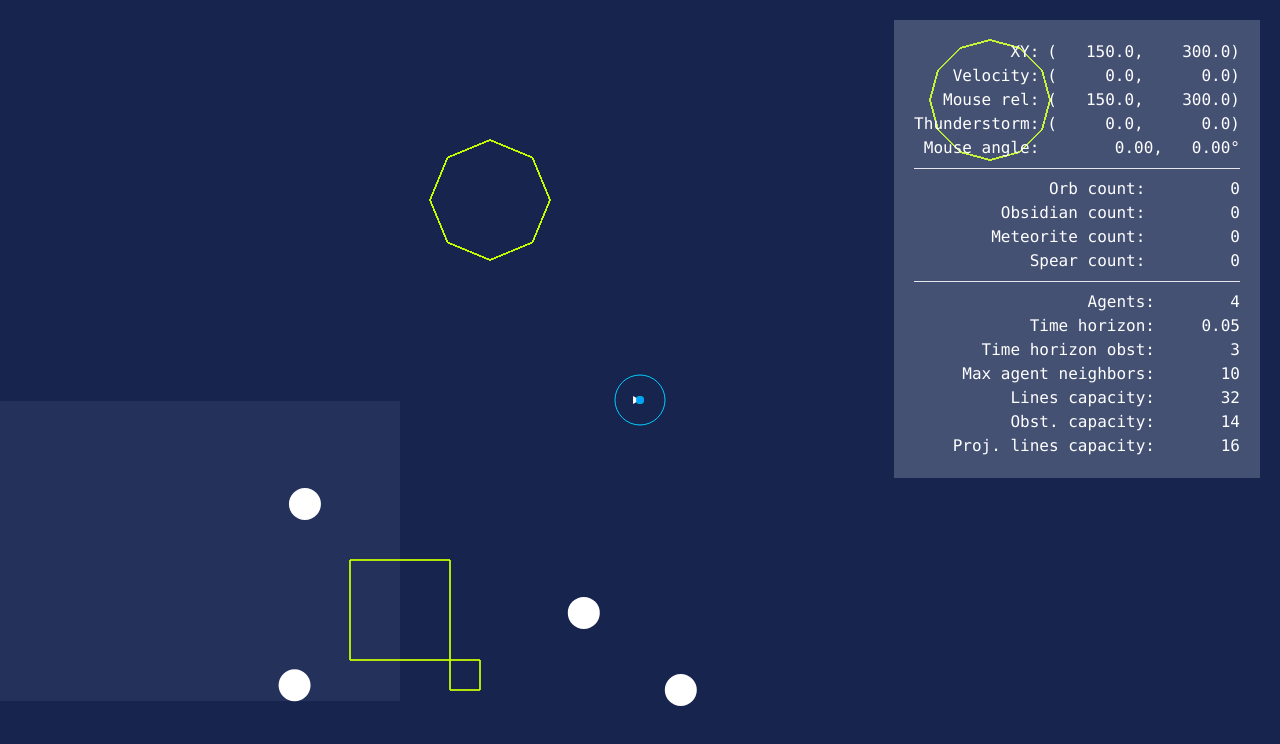
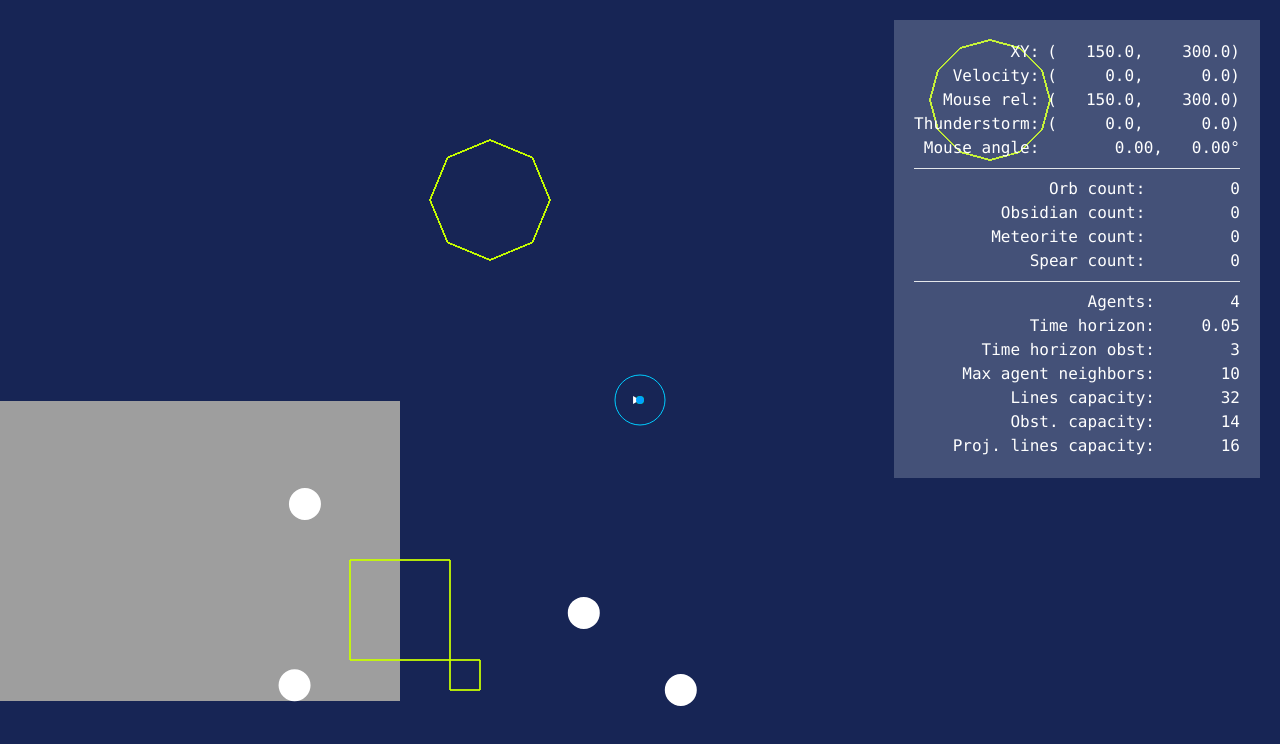
Before and after one commit to marm00/evolver, a Next.js app: page / in a window 1280 px wide. Shown: the top 744 px of the page. Built offline with nearby package versions, Linux system fonts and the light colour scheme.

Commit message:
full opacity imagedata blue bg

```diff
--- a/src/app/_components/game.tsx
+++ b/src/app/_components/game.tsx
@@ -53,7 +53,13 @@ export function Game() {
                 gameState.player.canvasCenterY = newHeight / 2;
                 if (!canvas.getContext('2d')) throw new Error('2D context not found');
                 const newBackImageData = new ImageData(newWidth, newHeight);
-                newBackImageData.data.fill(255 * 0.1);
+                // bg-blue-950 tailwind
+                for (let i = 0; i < newBackImageData.data.length; i += 4) {
+                    newBackImageData.data[i + 0] = 23;
+                    newBackImageData.data[i + 1] = 37;
+                    newBackImageData.data[i + 2] = 85;
+                    newBackImageData.data[i + 3] = 255;
+                }
                 display.backImageData = newBackImageData;
                 const offscreenCanvas = display.backCtx.canvas;
                 offscreenCanvas.width = newWidth;
--- a/src/lib/game.ts
+++ b/src/lib/game.ts
@@ -133,7 +133,7 @@ interface Display {
 
 export function createDisplay(ctx: CanvasRenderingContext2D, width: number, height: number): Display {
     const backImageData = new ImageData(width, height);
-    backImageData.data.fill(0);
+    backImageData.data.fill(255);
     const backCanvas = new OffscreenCanvas(width, height);
     const backCtx = backCanvas.getContext('2d');
     if (backCtx === null) throw new Error('2D context not found');
```
